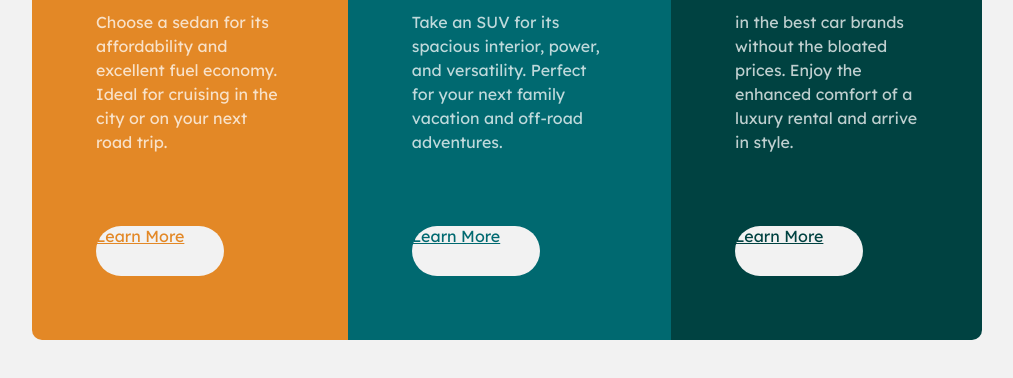
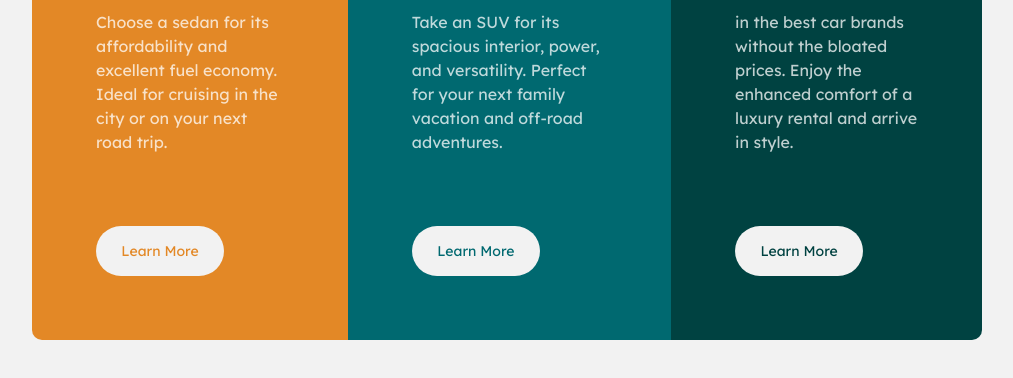
Before and after one commit to dieghi-capri/3-column-preview-card-component-main, a plain HTML site: page index.html in a window 1280 px wide. Shown: the part 328-706 px from the top of the page, without its empty margins (133-1146 px from the left). Drawn offline with Linux system fonts and the light colour scheme.

Commit message:
Update style.css

```diff
--- a/style/style.css
+++ b/style/style.css
@@ -32,6 +32,10 @@ h1{
     color: var(--verylightgray-color);
     text-transform: uppercase;
 
+}
+
+a{
+    text-decoration: none;
 }
 
 .flex-container{
@@ -81,8 +85,12 @@ img{
 
 .item .learnmore{
     font-family: "Lexend Deca", serif;
+    font-size: 14px;
     width: 128px;
     height: 50px;
+    display: flex;
+    justify-content: center;
+    align-items: center;
     border: none;
     border-radius: 100px;
     margin-top: auto;
```
